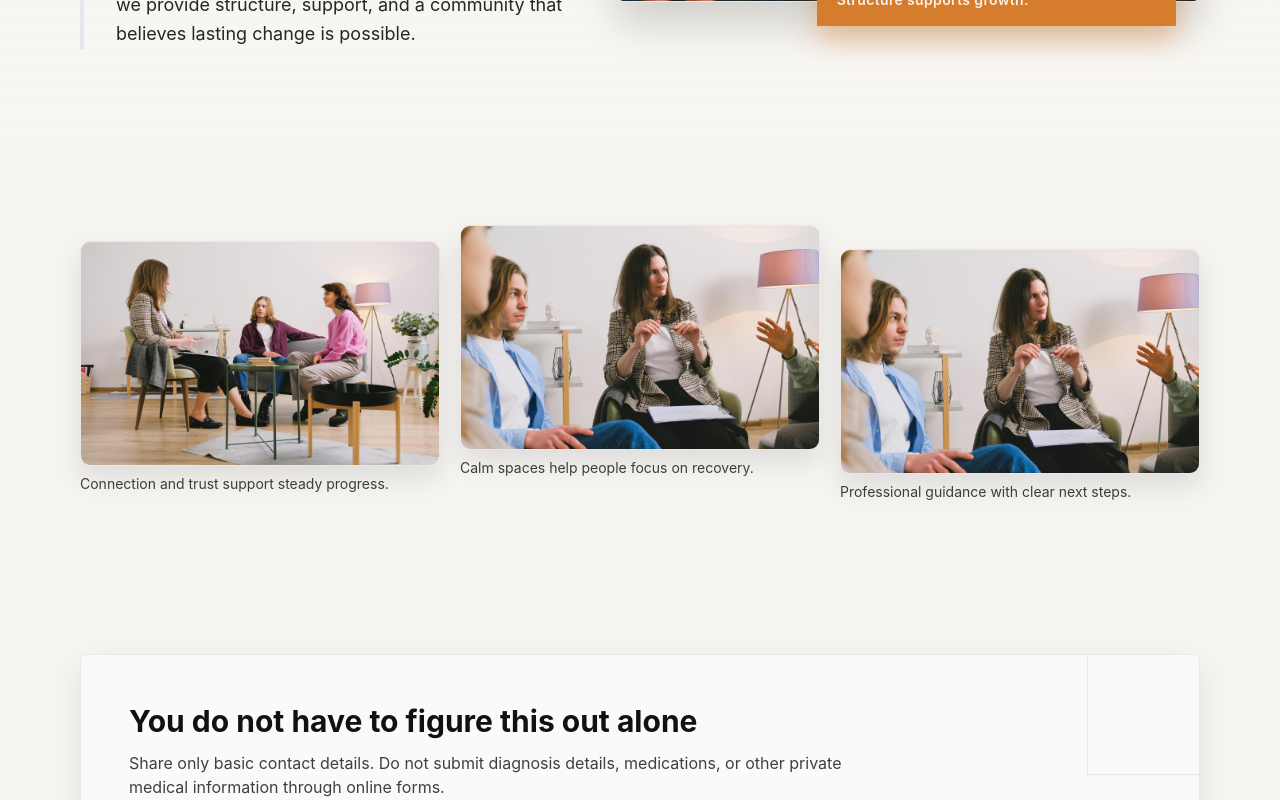
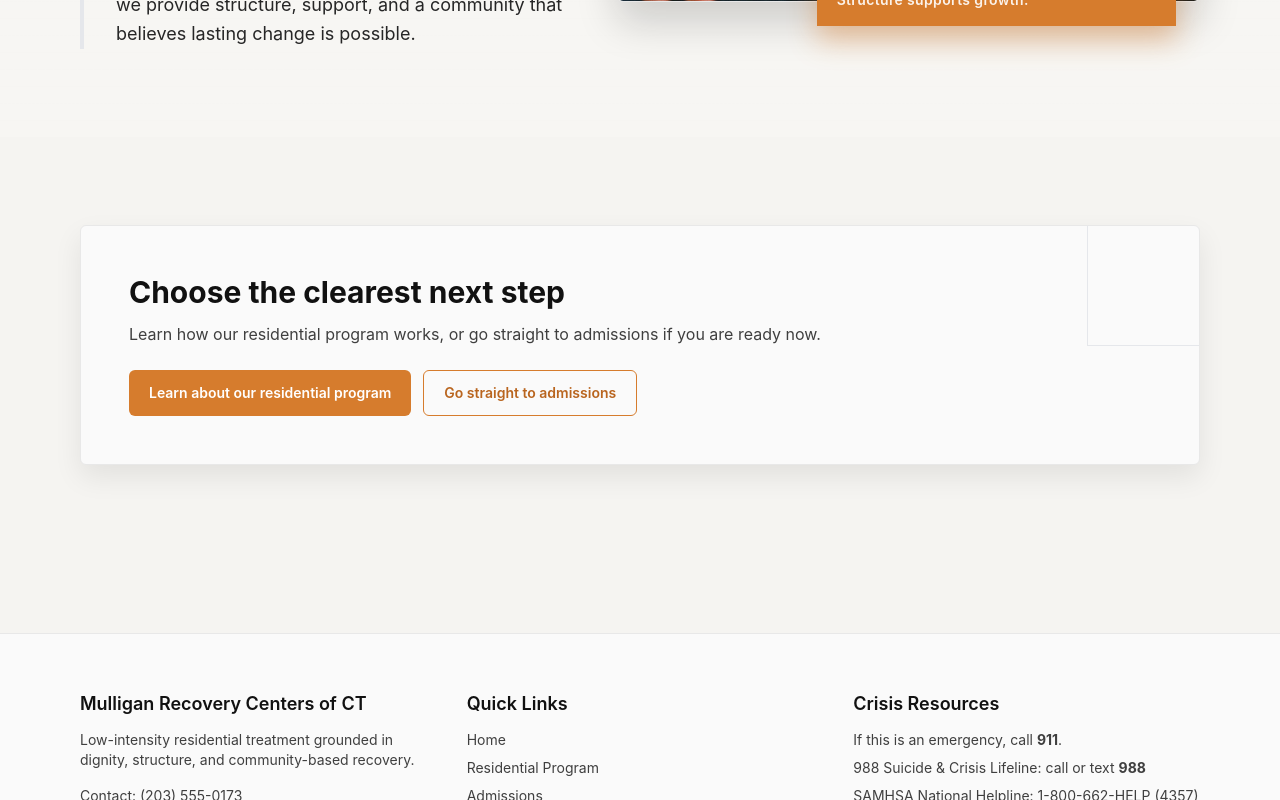
Before and after one commit to MaxMRC-CT/mulligan-recovery-ct, a Next.js app: page / in a window 1280 px wide. Shown: the part 3100-3900 px from the top of the page. Built offline with nearby package versions, Linux system fonts and the light colour scheme.

Commit message:
Update page.tsx

```diff
--- a/app/(routes)/page.tsx
+++ b/app/(routes)/page.tsx
@@ -192,36 +192,13 @@ export default function HomePage() {
         </div>
       </section>
 
-      <section className="section pt-2">
-        <div className="container grid gap-5 md:grid-cols-3">
-          <ContentImage
-            src="/images/home/support-connection.jpg"
-            alt="Two adults in a supportive one-on-one conversation"
-            caption="Connection and trust support steady progress."
-            className="md:translate-y-4 md:[&>div]:rounded-[10px] md:[&>div]:shadow-[0_12px_26px_rgba(17,17,17,0.1)]"
-          />
-          <ContentImage
-            src="/images/home/support-environment.jpg"
-            alt="A quiet, well-lit common room in a residential care environment"
-            caption="Calm spaces help people focus on recovery."
-            className="md:[&>div]:rounded-[10px] md:[&>div]:shadow-[0_12px_26px_rgba(17,17,17,0.1)]"
-          />
-          <ContentImage
-            src="/images/home/support-professional.jpg"
-            alt="A counselor meeting with an adult client in a neutral office"
-            caption="Professional guidance with clear next steps."
-            className="md:translate-y-6 md:[&>div]:rounded-[10px] md:[&>div]:shadow-[0_12px_26px_rgba(17,17,17,0.1)]"
-          />
-        </div>
-      </section>
-
       <CtaSection
-        heading="You do not have to figure this out alone"
-        body="Share only basic contact details. Do not submit diagnosis details, medications, or other private medical information through online forms."
-        primaryHref="/contact"
-        primaryLabel="Talk to someone today"
+        heading="Choose the clearest next step"
+        body="Learn how our residential program works, or go straight to admissions if you are ready now."
+        primaryHref="/programs"
+        primaryLabel="Learn about our residential program"
         secondaryHref="/admissions"
-        secondaryLabel="See if Mulligan is right for you"
+        secondaryLabel="Go straight to admissions"
       />
     </>
   );
```
